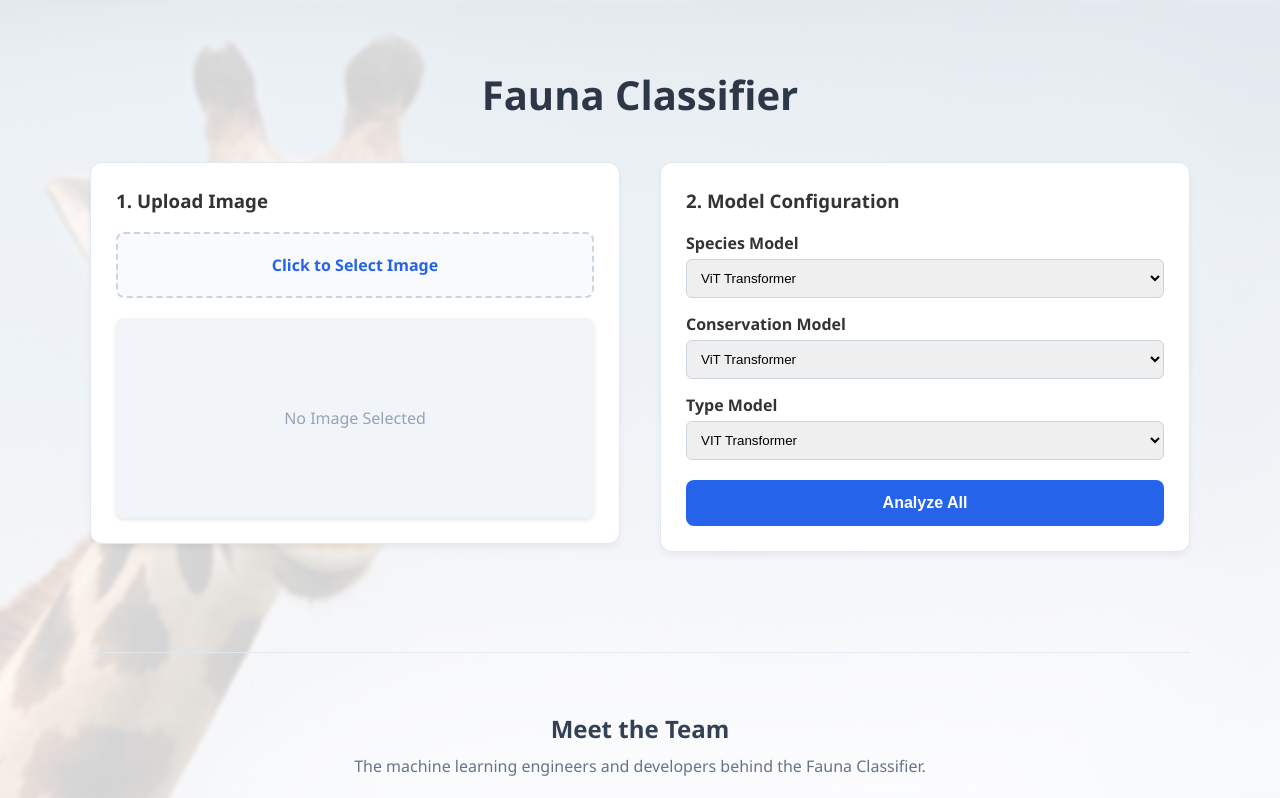
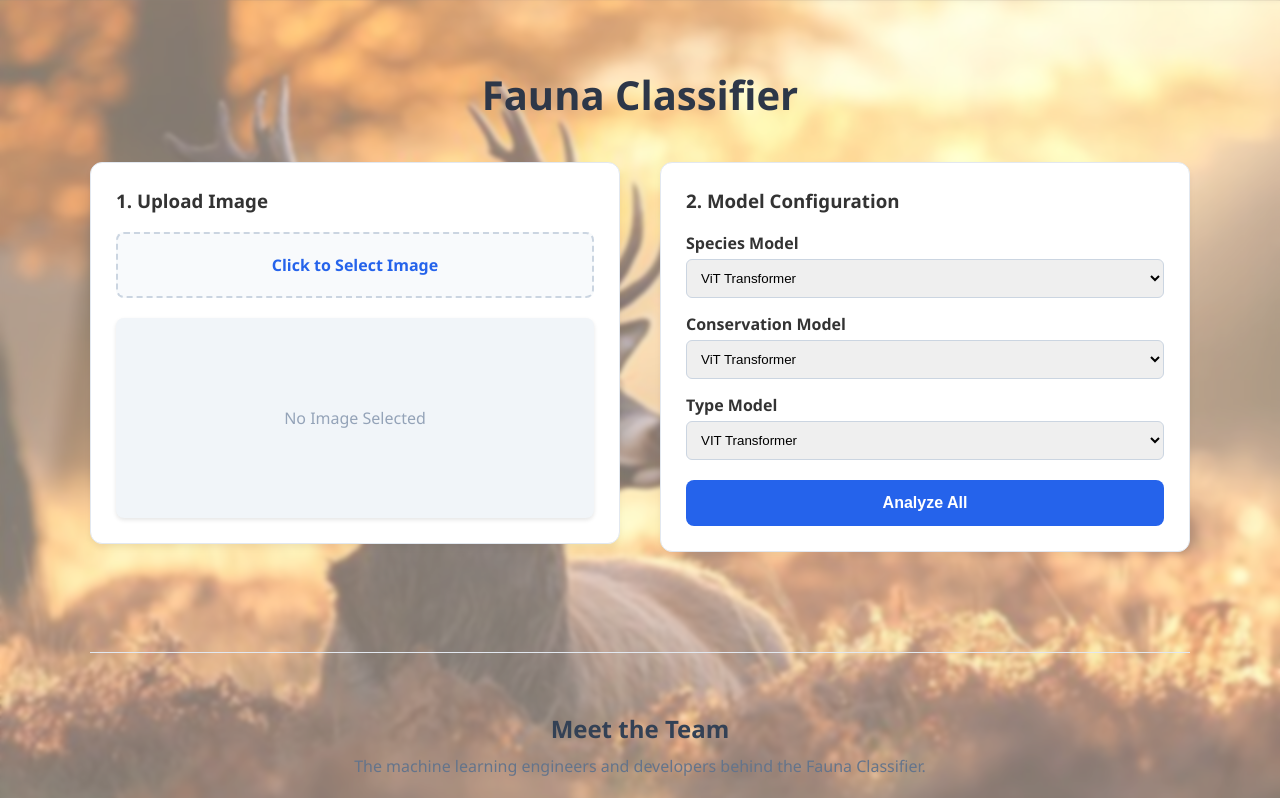
Before and after one commit to ChandanDebSan/Fauna-classification-frontend, a React (Create React App) app: page / in a window 1280 px wide. Shown: the top 798 px of the page. Built offline with nearby package versions, Linux system fonts and the light colour scheme.

Commit message:
Update background image and adjust opacity for modern glass effect

```diff
--- a/src/App.css
+++ b/src/App.css
@@ -85,7 +85,7 @@ body::before {
   content: "";
   position: fixed;
   inset: 0;
-  background: rgba(255, 255, 255, 0.82); /* soft white glass */
+  background: rgba(255, 255, 255, 0.42); /* soft white glass */
   backdrop-filter: blur(2px);            /* modern glass effect */
   z-index: -1;
 }
@@ -94,7 +94,7 @@ body {
   margin: 0;
   padding: 0;
   font-family: 'Segoe UI', sans-serif;
-  background-image: url('/public/photos/bg.png');
+  background-image: url('/public/photos/bg-2.jpg');
   background-size: cover;          /* Fill screen */
   background-position: center;     /* Center focal point */
   background-repeat: no-repeat;
```
Also changed, not shown: public/photos/bg-2.jpg (added).
